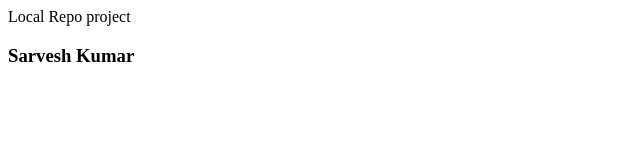
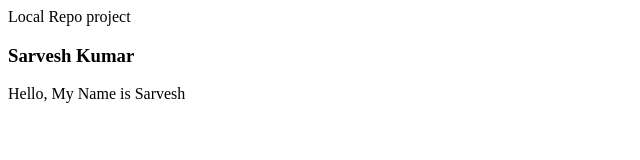
Before and after one commit to sarveshkgit/local-repo, a plain HTML site: page index.html in a window 1280 px wide. Shown: the whole page, without its empty margins (0-640 px from the left). Drawn offline with Linux system fonts and the light colour scheme.

Commit message:
add feature 1

```diff
--- a/index.html
+++ b/index.html
@@ -1,2 +1,3 @@
 <p>Local Repo project</p>
 <h3>Sarvesh Kumar</h3>
+<p>Hello, My Name is Sarvesh</p>
```
